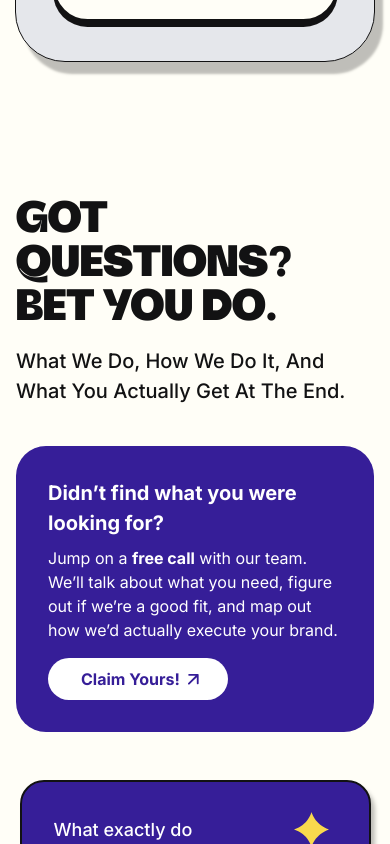
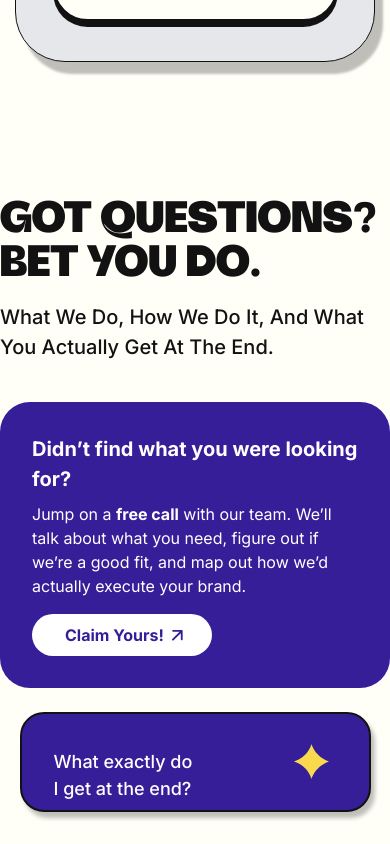
Before and after one commit to cyber-zeff/vistazo-main, a Next.js app: page / in a window 390 px wide. Shown: the part 5480-6324 px from the top of the page. Built offline with nearby package versions, Linux system fonts and the light colour scheme.

Commit message:
fix:responsive-issues

```diff
--- a/app/components/FAQ.tsx
+++ b/app/components/FAQ.tsx
@@ -50,8 +50,8 @@ export default function FAQSection() {
     }
 
     return (
-        <section className="w-full flex justify-center items-center py-16 px-4 bg-[#FFFEF7] text-[#121213]">
-            <div className="w-full max-w-7xl grid grid-cols-1 xl:grid-cols-2 place-items-center gap-12 items-start">
+        <section className="w-full flex justify-center items-center py-16 bg-[#FFFEF7] text-[#121213]">
+            <div className="max-w-310 mx-auto grid grid-cols-1 xl:grid-cols-2 gap-6 items-start justify-items-center">
 
                 {/* ================= LEFT COLUMN ================= */}
                 <div className="flex flex-col justify-between self-start xl:h-158.75">
```
